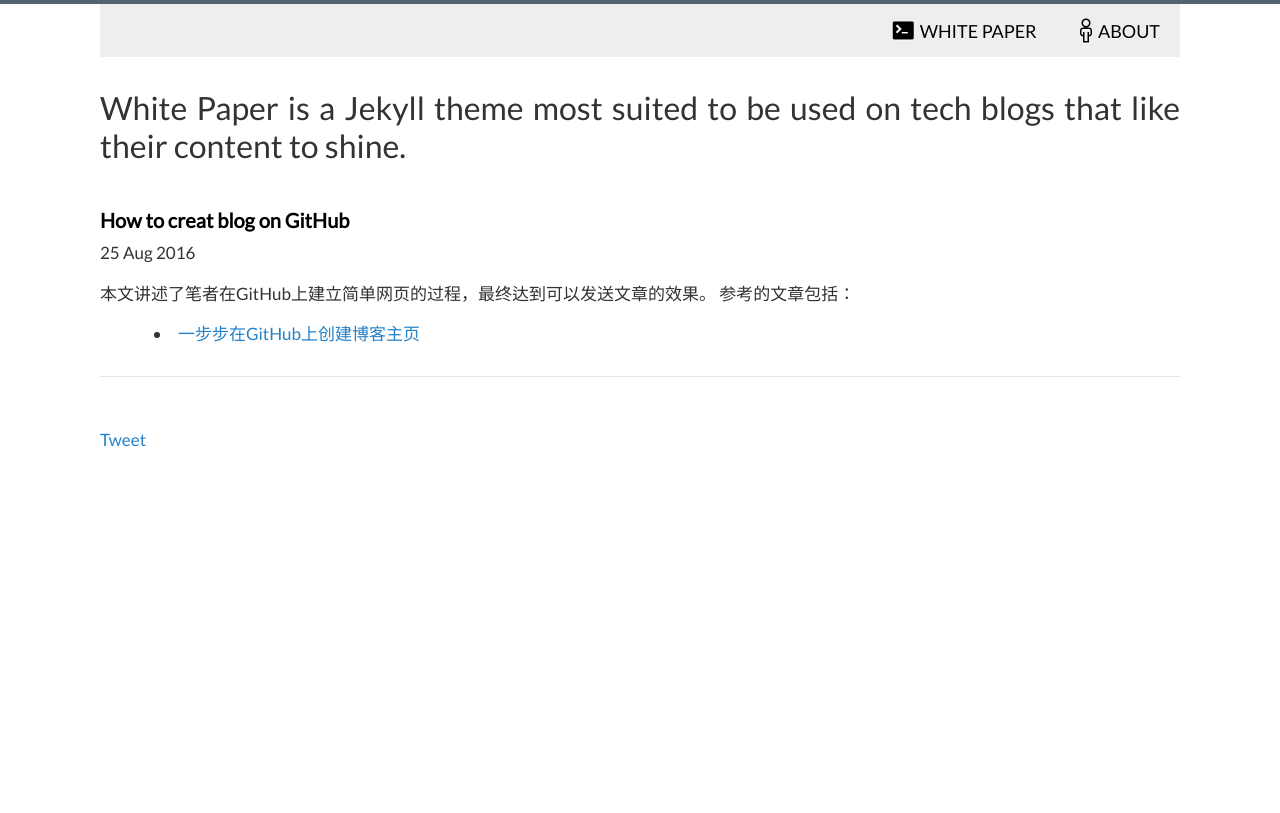
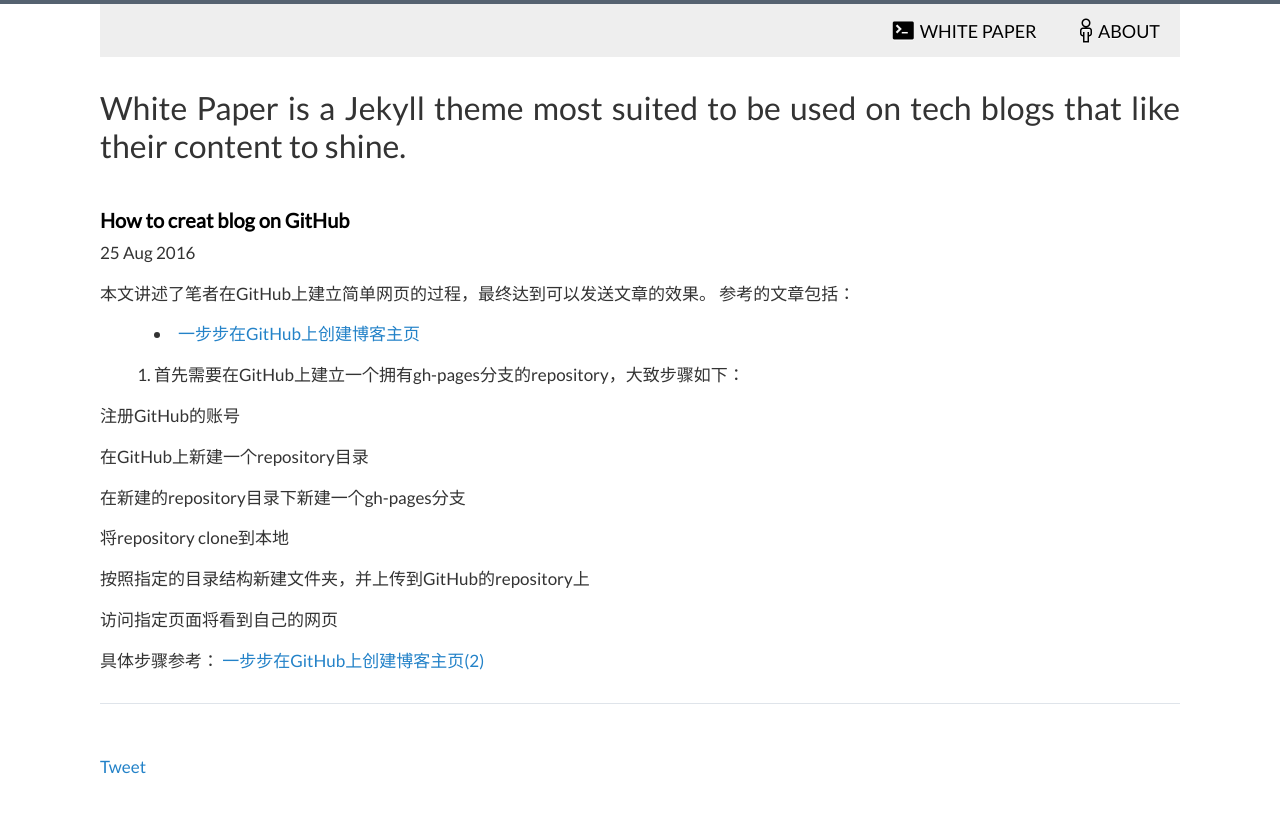
Before and after one commit to kuiwa/blog, a Jekyll site: the page built from _posts/2016-08-25-how-to-creat-blog-on-github.markdown, in a window 1280 px wide. Shown: the top 813 px of the page. Built offline with Jekyll 4.4.1, drawn with Linux system fonts in a browser that asks for light colours; comment, search, counter and statistics services are not loaded.

```diff
--- a/_posts/2016-08-25-how-to-creat-blog-on-github.markdown
+++ b/_posts/2016-08-25-how-to-creat-blog-on-github.markdown
@@ -12,4 +12,17 @@
 
 本文讲述了笔者在GitHub上建立简单网页的过程，最终达到可以发送文章的效果。
 参考的文章包括：
-<li><a href="http://www.pchou.info/ssgithubPage/2013-01-03-build-github-blog-page-01.html">一步步在GitHub上创建博客主页</a></li>
+<li><a href="http://www.pchou.info/ssgithubPage/2013-01-03-build-github-blog-page-01.html"> 一步步在GitHub上创建博客主页</a></li>
+
+<ol>
+<li>首先需要在GitHub上建立一个拥有gh-pages分支的repository，大致步骤如下：</li>
+	<ul>注册GitHub的账号</ul>
+	<ul>在GitHub上新建一个repository目录</ul>
+	<ul>在新建的repository目录下新建一个gh-pages分支</ul>
+	<ul>将repository clone到本地</ul>
+	<ul>按照指定的目录结构新建文件夹，并上传到GitHub的repository上</ul>
+	<ul>访问指定页面将看到自己的网页</ul>
+具体步骤参考：
+<a href="http://www.pchou.info/ssgithubPage/2013-01-05-build-github-blog-page-02.html"> 一步步在GitHub上创建博客主页(2)</a>
+
+</ol>
```
